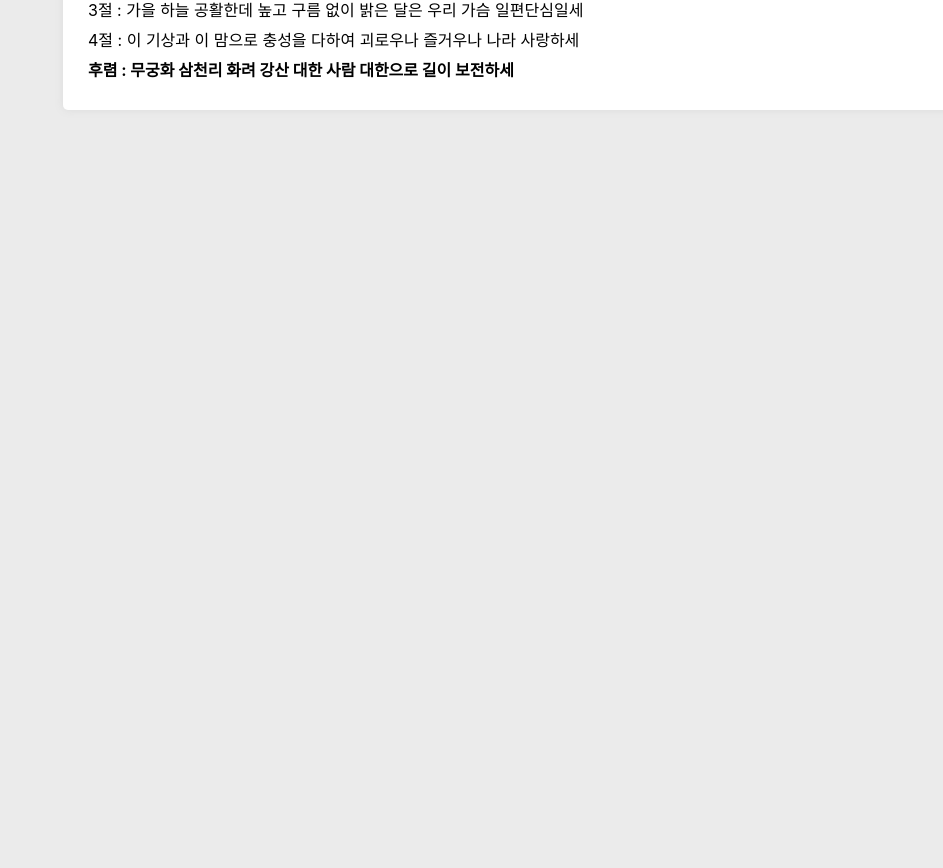
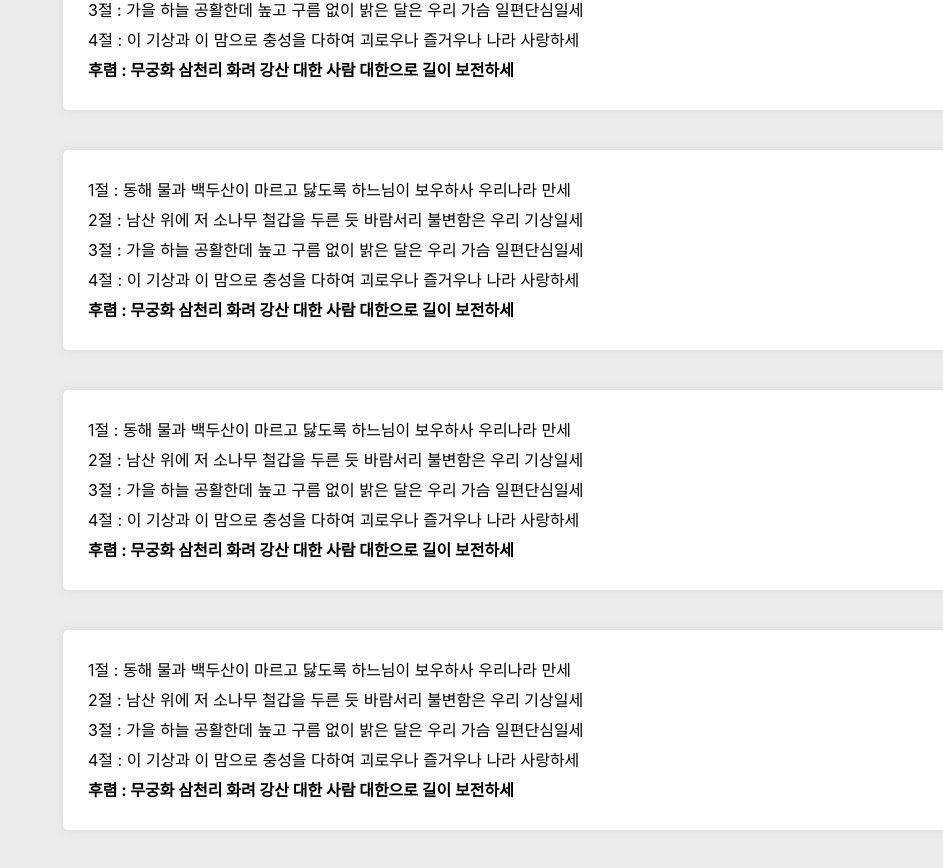
Before and after one commit to yuhyeon99/react-github-pages, a React (Create React App) app: page / in a window 1280 px wide. Shown: the part 600-1468 px from the top of the page, without its empty margins (337-1280 px from the left). Before the commit the page ends 800 px from the top, so only its background shows below. Built offline with nearby package versions, Linux system fonts and the light colour scheme; no server answers.

Commit message:
Add menu1.js

```diff
--- a/src/components/pages/menu1.js
+++ b/src/components/pages/menu1.js
@@ -28,6 +28,72 @@ const Home = () => {
                 </li>
                 </ul>
             </div>
+            <div className="ele2">
+                <ul>
+                <li>
+                    <div>
+                    <p>1절 : 동해 물과 백두산이 마르고 닳도록 하느님이 보우하사 우리나라 만세</p>
+                    <p>2절 : 남산 위에 저 소나무 철갑을 두른 듯 바람서리 불변함은 우리 기상일세</p>
+                    <p>3절 : 가을 하늘 공활한데
+                    높고 구름 없이
+                    밝은 달은 우리 가슴
+                    일편단심일세</p>
+                    <p>4절 : 이 기상과 이 맘으로
+                    충성을 다하여
+                    괴로우나 즐거우나
+                    나라 사랑하세</p>
+                    <p><b>후렴 : 무궁화 삼천리
+                    화려 강산
+                    대한 사람 대한으로
+                    길이 보전하세</b></p>
+                    </div>
+                </li>
+                </ul>
+            </div>
+            <div className="ele2">
+                <ul>
+                <li>
+                    <div>
+                    <p>1절 : 동해 물과 백두산이 마르고 닳도록 하느님이 보우하사 우리나라 만세</p>
+                    <p>2절 : 남산 위에 저 소나무 철갑을 두른 듯 바람서리 불변함은 우리 기상일세</p>
+                    <p>3절 : 가을 하늘 공활한데
+                    높고 구름 없이
+                    밝은 달은 우리 가슴
+                    일편단심일세</p>
+                    <p>4절 : 이 기상과 이 맘으로
+                    충성을 다하여
+                    괴로우나 즐거우나
+                    나라 사랑하세</p>
+                    <p><b>후렴 : 무궁화 삼천리
+                    화려 강산
+                    대한 사람 대한으로
+                    길이 보전하세</b></p>
+                    </div>
+                </li>
+                </ul>
+            </div>
+            <div className="ele2">
+                <ul>
+                <li>
+                    <div>
+                    <p>1절 : 동해 물과 백두산이 마르고 닳도록 하느님이 보우하사 우리나라 만세</p>
+                    <p>2절 : 남산 위에 저 소나무 철갑을 두른 듯 바람서리 불변함은 우리 기상일세</p>
+                    <p>3절 : 가을 하늘 공활한데
+                    높고 구름 없이
+                    밝은 달은 우리 가슴
+                    일편단심일세</p>
+                    <p>4절 : 이 기상과 이 맘으로
+                    충성을 다하여
+                    괴로우나 즐거우나
+                    나라 사랑하세</p>
+                    <p><b>후렴 : 무궁화 삼천리
+                    화려 강산
+                    대한 사람 대한으로
+                    길이 보전하세</b></p>
+                    </div>
+                </li>
+                </ul>
+            </div>
         </li>
     )
 };
```
